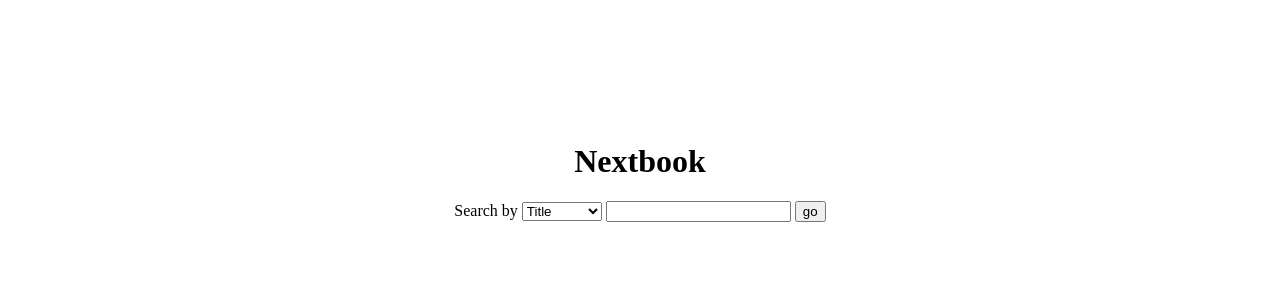
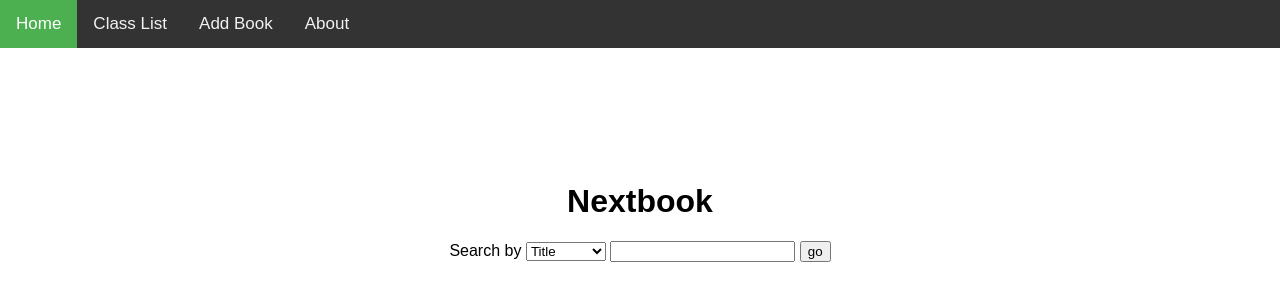
Before and after one commit to aaronamk/Nextbook, a Flask app: page / in a window 1280 px wide. Shown: the top 301 px of the page. Run offline with Flask 2, Linux system fonts and the light colour scheme.

Commit message:
added top menu bar

```diff
--- a/templates/search.html
+++ b/templates/search.html
@@ -8,11 +8,45 @@
 
   <body>
     <style>
+          body {
+        margin: 0;
+        font-family: Arial, Helvetica, sans-serif;
+      }
+
+      .topnav {
+        overflow: hidden;
+        background-color: #333;
+      }
+
+      .topnav a {
+        float: left;
+        color: #f2f2f2;
+        text-align: center;
+        padding: 14px 16px;
+        text-decoration: none;
+        font-size: 17px;
+      }
+
+      .topnav a:hover {
+        background-color: #ddd;
+        color: black;
+      }
+
+      .topnav a.active {
+        background-color: #4CAF50;
+        color: white;
+      }
       div.center {
         text-align: center;
         padding-top: 3cm;
       }
     </style>
+    <div class="topnav">
+      <a class="active" href="">Home</a>
+      <a href="class-list">Class List</a>
+      <a href="add-book">Add Book</a>
+      <a href="about">About</a>
+    </div>
 
     <form action = "/" method = "POST">
       <div class="center">
```
Also changed, not shown: templates/AddBook.html (added).
